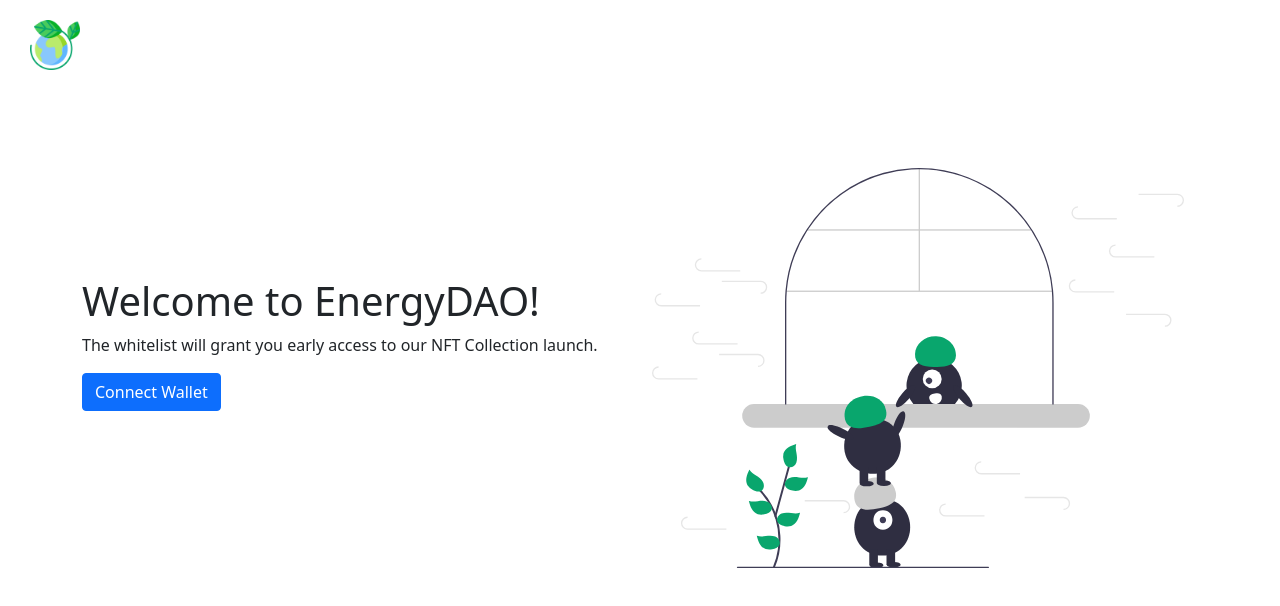
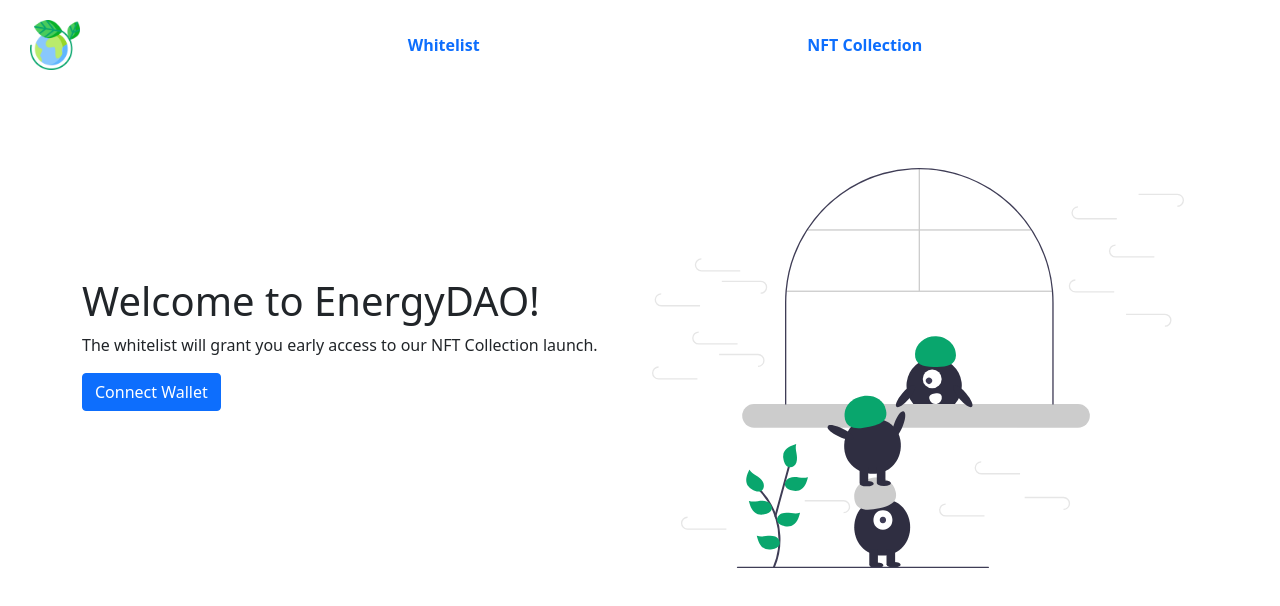
Before and after one commit to cgonel/EnergyDAO, a Next.js app in the folder my-app/dao/: page /whitelist in a window 1280 px wide. Shown: the top 606 px of the page. Built offline with nearby package versions, Linux system fonts and the light colour scheme.

Commit message:
Home page: links

```diff
--- /dev/null
+++ b/my-app/dao/pages/Components/Nav.js
@@ -0,0 +1,23 @@
+import styles from '../../styles/Dao.module.css'
+import Link from 'next/link'
+
+export default function Nav() {
+    return (
+        <nav className={`${styles.nav} d-flex`}>
+            <Link href="/">
+                <a>
+                    <img src="/logo.png" alt="energydao-logo" />
+                    {/* <a href="https://www.flaticon.com/free-icons/environment" title="environment icons">Environment icons created by Freepik - Flaticon</a> */}
+                </a>
+            </Link>
+            <div className="w-100 d-flex align-items-center justify-content-evenly fw-bold">
+                <Link href="/whitelist">
+                    <a>Whitelist</a>
+                </Link>
+                <Link href="/nft-mint">
+                    <a>NFT Collection</a>
+                </Link>
+            </div>
+        </nav>
+    )
+}
--- a/my-app/dao/pages/whitelist.js
+++ b/my-app/dao/pages/whitelist.js
@@ -1,6 +1,7 @@
 import Head from 'next/head'
 import Image from 'next/image'
-import styles from '../styles/Whitelist.module.css'
+import styles from '../styles/Dao.module.css'
+import Nav from './Components/Nav'
 import { useState, useEffect } from 'react'
 import { ethers } from 'ethers'
 import { WHITELIST_ADDRESS, abi } from '../constants/whitelistConstants'
@@ -159,10 +160,7 @@ export default function Whitelist() {
           {/* <a href="https://www.flaticon.com/free-icons/environment" title="environment icons">Environment icons created by Freepik - Flaticon</a> */}
         </Head>
         <ToastContainer />
-        <nav className={styles.nav}>
-          <img src="/logo.png" alt="energydao-logo" />
-          {/* <a href="https://www.flaticon.com/free-icons/environment" title="environment icons">Environment icons created by Freepik - Flaticon</a> */}
-        </nav>
+        <Nav />
         <main className={`container ${styles.main}`}>
           <div className="row align-items-md-center justify-content-sm-center">
             <div className="col">
--- a/my-app/dao/styles/Whitelist.module.css
+++ b/my-app/dao/styles/Dao.module.css
@@ -5,6 +5,10 @@
 .nav img {
     width: 50px;
     height: 50px;
+}
+
+.nav a {
+    text-decoration: none;
 }
 
 .main {
--- /dev/null
+++ b/my-app/dao/styles/Home.module.css
@@ -0,0 +1,3 @@
+main {
+    background-image: url("../public/background.jpg");
+}
```
Also changed, not shown: my-app/dao/pages/index.js (+17 -1 lines), my-app/dao/pages/nft-mint.js (+3 -5 lines), 2 other files (tests, documents, lock files or other folders).
